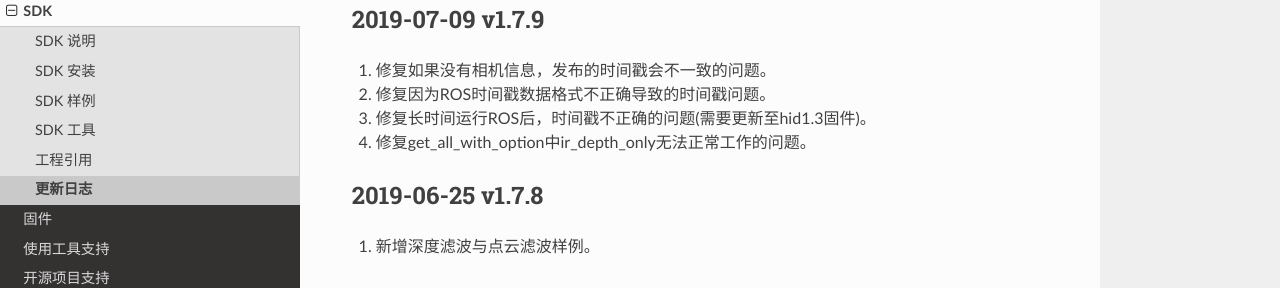
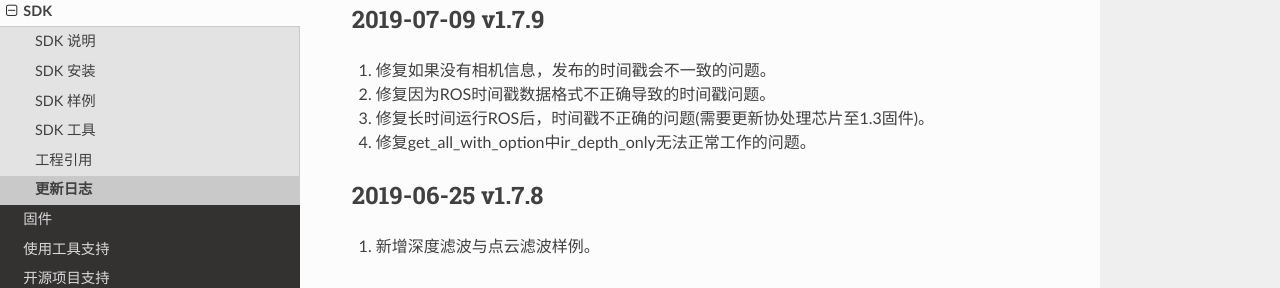
Before and after one commit to slightech/MYNT-EYE-D-SDK-Docs-zh_CN, a Sphinx documentation site: the page built from docs/sdk/sdk_changelog.rst, in a window 1280 px wide and 900 px high. Shown: the part 165-453 px from the top of the window. Built offline with Sphinx 7.4.7 and the Read the Docs theme 2.0.0, drawn with Linux system fonts in a browser that asks for light colours.

Commit message:
docs(sdk): update change log

```diff
--- a/docs/sdk/sdk_changelog.rst
+++ b/docs/sdk/sdk_changelog.rst
@@ -10,7 +10,7 @@
 
 2. 修复因为ROS时间戳数据格式不正确导致的时间戳问题。
 
-3. 修复长时间运行ROS后，时间戳不正确的问题(需要更新至hid1.3固件)。
+3. 修复长时间运行ROS后，时间戳不正确的问题(需要更新协处理芯片至1.3固件)。
 
 4. 修复get_all_with_option中ir_depth_only无法正常工作的问题。
 
```
